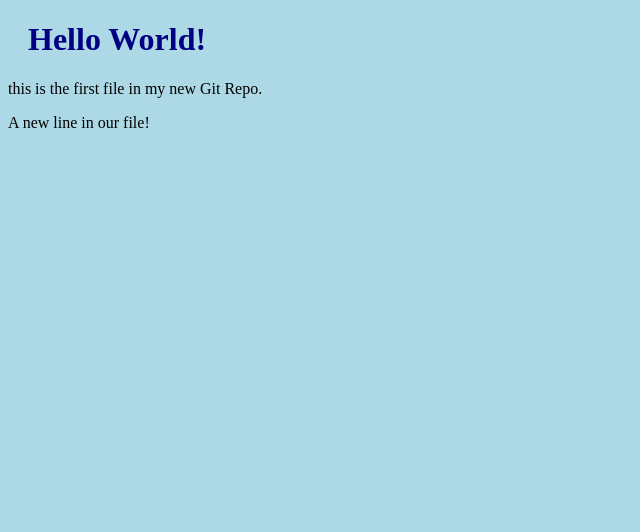
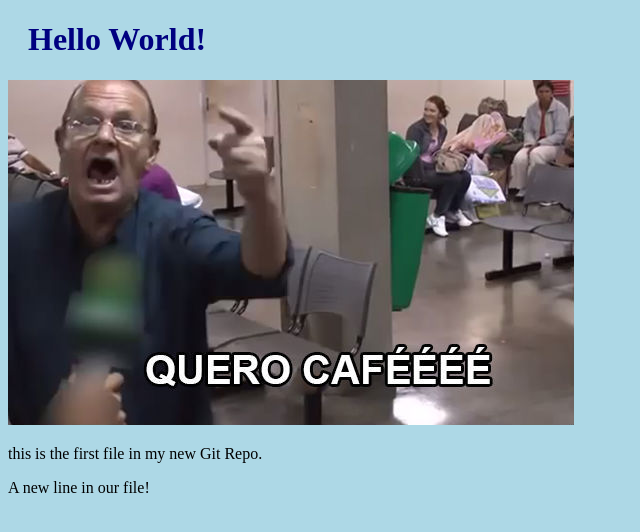
Before and after one commit to Kievv/materia-software, a plain HTML site: page index.html in a window 1280 px wide. Shown: the whole page, without its empty margins (0-640 px from the left). Drawn offline with Linux system fonts and the light colour scheme.

Commit message:
:fire: Added image to Hello World

```diff
--- a/index.html
+++ b/index.html
@@ -9,6 +9,7 @@
 </head>
 <body>
     <h1>Hello World!</h1>
+    <div class=""><img src="./cafeee.jpeg" alt="quero cafe"></div>
     <p>this is the first file in my new Git Repo.</p>
     <p>A new line in our file!</p>
 </body>
```
Also changed, not shown: cafeee.jpeg (added).
